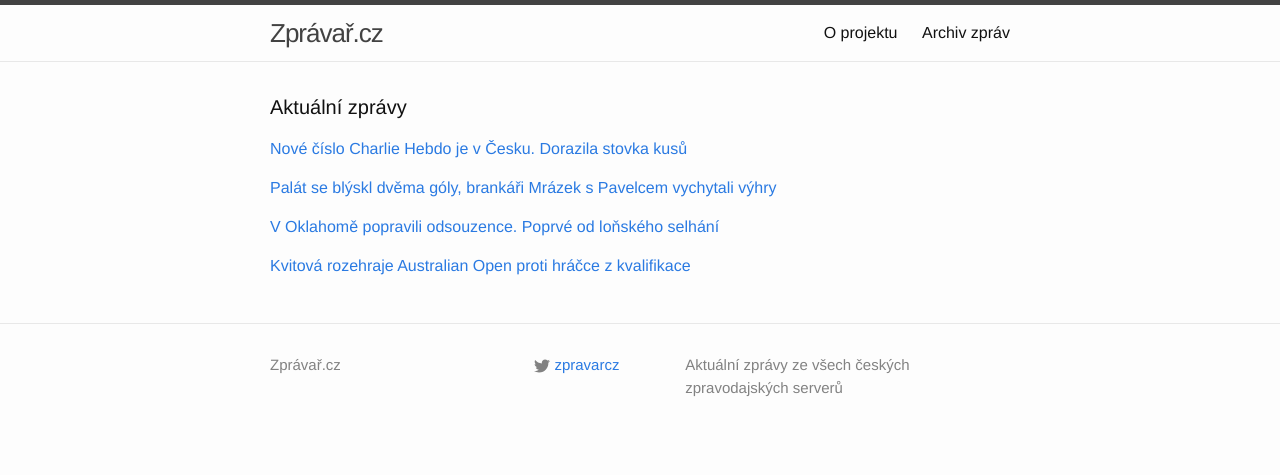
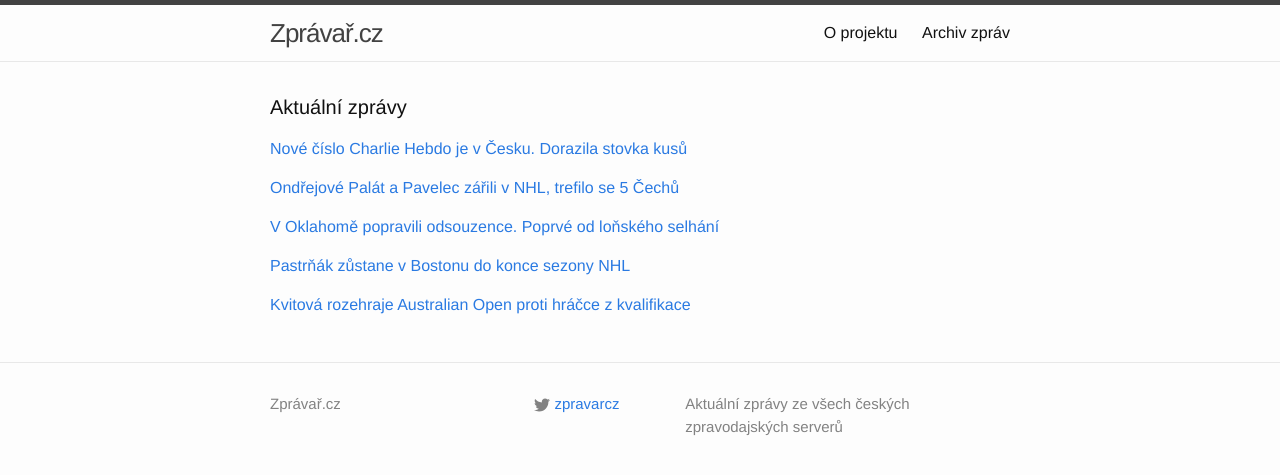
Before and after one commit to adliska/zpravar, a Jekyll site: the page built from index.html, in a window 1280 px wide. Shown: the top 475 px of the page. Built offline with Jekyll 4.4.1, drawn with Linux system fonts in a browser that asks for light colours.

Commit message:
zpravar news update

```diff
--- a/index.html
+++ b/index.html
@@ -16,9 +16,10 @@ layout: default
 <li><a href=http://www.ceskenoviny.cz/zpravy/zpravy/casopis-charlie-hebdo-lze-koupit-i-v-cesku-dorazila-prvni-stovka/1169563>Časopis Charlie Hebdo lze koupit i v Česku, dorazila první stovka - www.ceskenoviny.cz</a></li>
 <li><a href=http://www.lidovky.cz/casopis-charlie-hebdo-bude-v-cesku-za-140-korun-vyjde-zrejme-pristi-tyden-13e-/media.aspx?c=A150115_155924_ln-media_rof>Časopis Charlie Hebdo bude v Česku za 140 korun. Vyjde zřejmě příští týden  - www.lidovky.cz</a></li>
 </ul>
-</div><p><a href="javascript:;" onclick="toggle_visibility('zpravy1')">Palát se blýskl dvěma góly, brankáři Mrázek s Pavelcem vychytali výhry</a></p>
+</div><p><a href="javascript:;" onclick="toggle_visibility('zpravy1')">Ondřejové Palát a Pavelec zářili v NHL, trefilo se 5 Čechů</a></p>
 <div id="zpravy1" style="display:none">
 <ul>
+<li><a href=http://www.rozhlas.cz/_zprava/ondrejove-palat-a-pavelec-zarili-v-nhl-trefilo-se-5-cechu--1444262>Ondřejové Palát a Pavelec zářili v NHL, trefilo se 5 Čechů - www.rozhlas.cz</a></li>
 <li><a href=http://hokej.idnes.cz/palat-se-blyskl-dvema-goly-dcp-/nhl.aspx?c=A150116_072900_nhl_Mkr>Palát se blýskl dvěma góly, brankáři Mrázek s Pavelcem vychytali výhry - hokej.idnes.cz</a></li>
 <li><a href=http://sport.aktualne.cz/palat-dal-dva-goly-a-byl-hvezdou-vecera-radil-i-vrbata/r~853044a89d4811e486b9002590604f2e/>Palát dal dva góly a byl hvězdou večera, řádil i Vrbata - sport.aktualne.cz</a></li>
 <li><a href=http://www.denik.cz/hokej/palat-dal-dva-goly-k-vyhram-prispeli-i-vrbata-krejci-a-frolik-20150116.html>Palát dal dva góly, k výhrám přispěli i Vrbata, Krejčí a Frolík - www.denik.cz</a></li>
@@ -31,8 +32,15 @@ layout: default
 <li><a href=http://zpravy.idnes.cz/poprava-vraha-11mesicni-holcicky-dn9-/zahranicni.aspx?c=A150116_065349_zahranicni_skr>V Oklahomě provedli první popravu od loňského dubna, kdy se nepovedla - zpravy.idnes.cz</a></li>
 <li><a href=http://www.novinky.cz/zahranicni/amerika/358925-oklahoma-zase-popravovala-florida-taky.html>Oklahoma zase popravovala, Florida taky  - www.novinky.cz</a></li>
 </ul>
-</div><p><a href="javascript:;" onclick="toggle_visibility('zpravy3')">Kvitová rozehraje Australian Open proti hráčce z kvalifikace</a></p>
+</div><p><a href="javascript:;" onclick="toggle_visibility('zpravy3')">Pastrňák zůstane v Bostonu do konce sezony NHL</a></p>
 <div id="zpravy3" style="display:none">
+<ul>
+<li><a href=http://www.denik.cz/hokej/pastrnak-zustane-v-bostonu-do-konce-sezony-nhl-20150116.html>Pastrňák zůstane v Bostonu do konce sezony NHL - www.denik.cz</a></li>
+<li><a href=http://sport.aktualne.cz/pastrnak-zustava-v-nhl-boston-si-ho-necha-do-konce-sezony/r~2196d8389d4f11e486b9002590604f2e/>Pastrňák zůstává v NHL. Boston si ho nechá do konce sezony - sport.aktualne.cz</a></li>
+<li><a href=http://www.sportovninoviny.cz/zpravy/pastrnak-zustane-v-bostonu-do-konce-sezony-nhl/1169573>Pastrňák zůstane v Bostonu do konce sezony NHL - www.sportovninoviny.cz</a></li>
+</ul>
+</div><p><a href="javascript:;" onclick="toggle_visibility('zpravy4')">Kvitová rozehraje Australian Open proti hráčce z kvalifikace</a></p>
+<div id="zpravy4" style="display:none">
 <ul>
 <li><a href=http://www.sportovninoviny.cz/zpravy/kvitova-rozehraje-australian-open-proti-hracce-z-kvalifikace/1169560>Kvitová rozehraje Australian Open proti hráčce z kvalifikace - www.sportovninoviny.cz</a></li>
 <li><a href=http://sport.idnes.cz/los-australian-open-2015-tenis-dgj-/tenis.aspx?c=A150116_011713_tenis_tny>Kvitová vyzve v 1. kole v Melbourne kvalifikantku, Berdycha čeká Falla - sport.idnes.cz</a></li>
```
